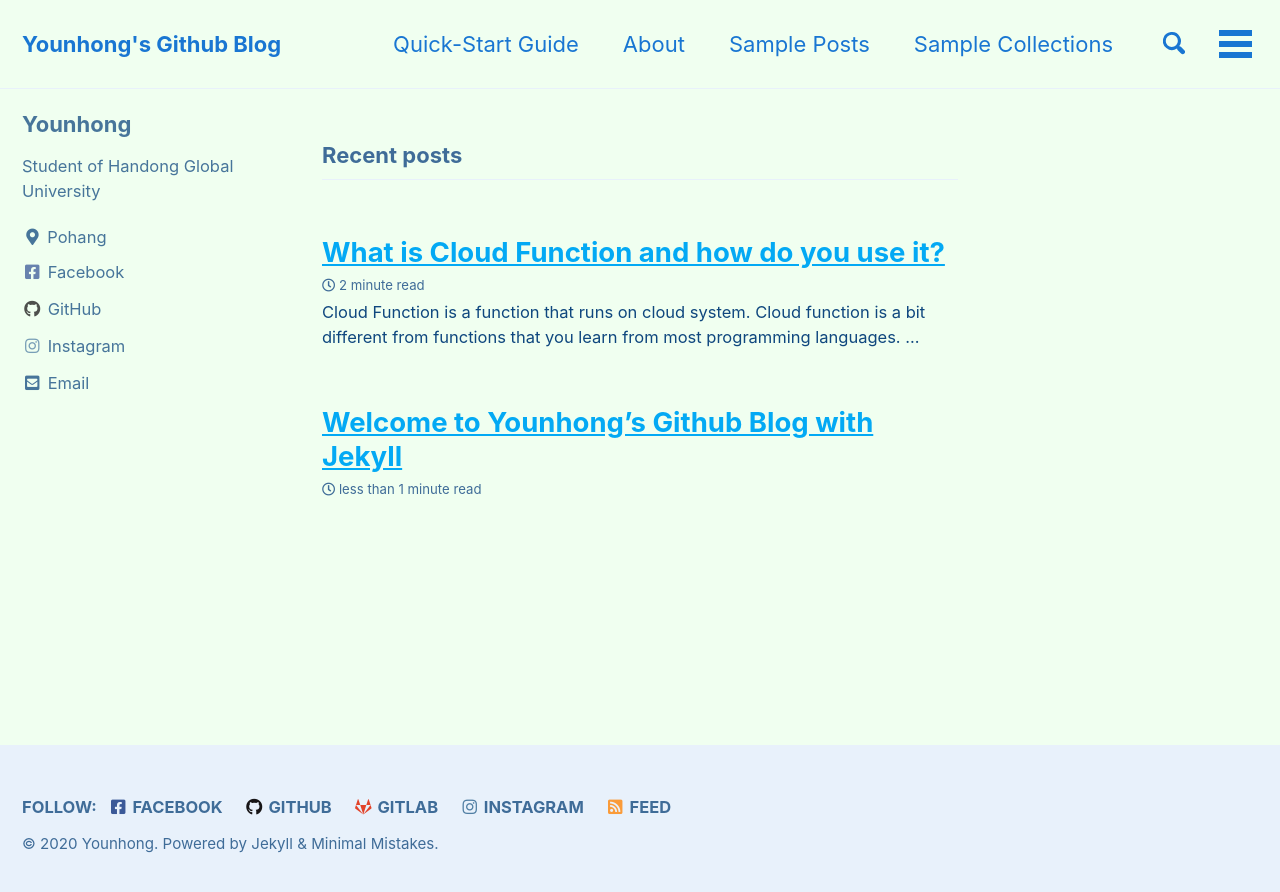
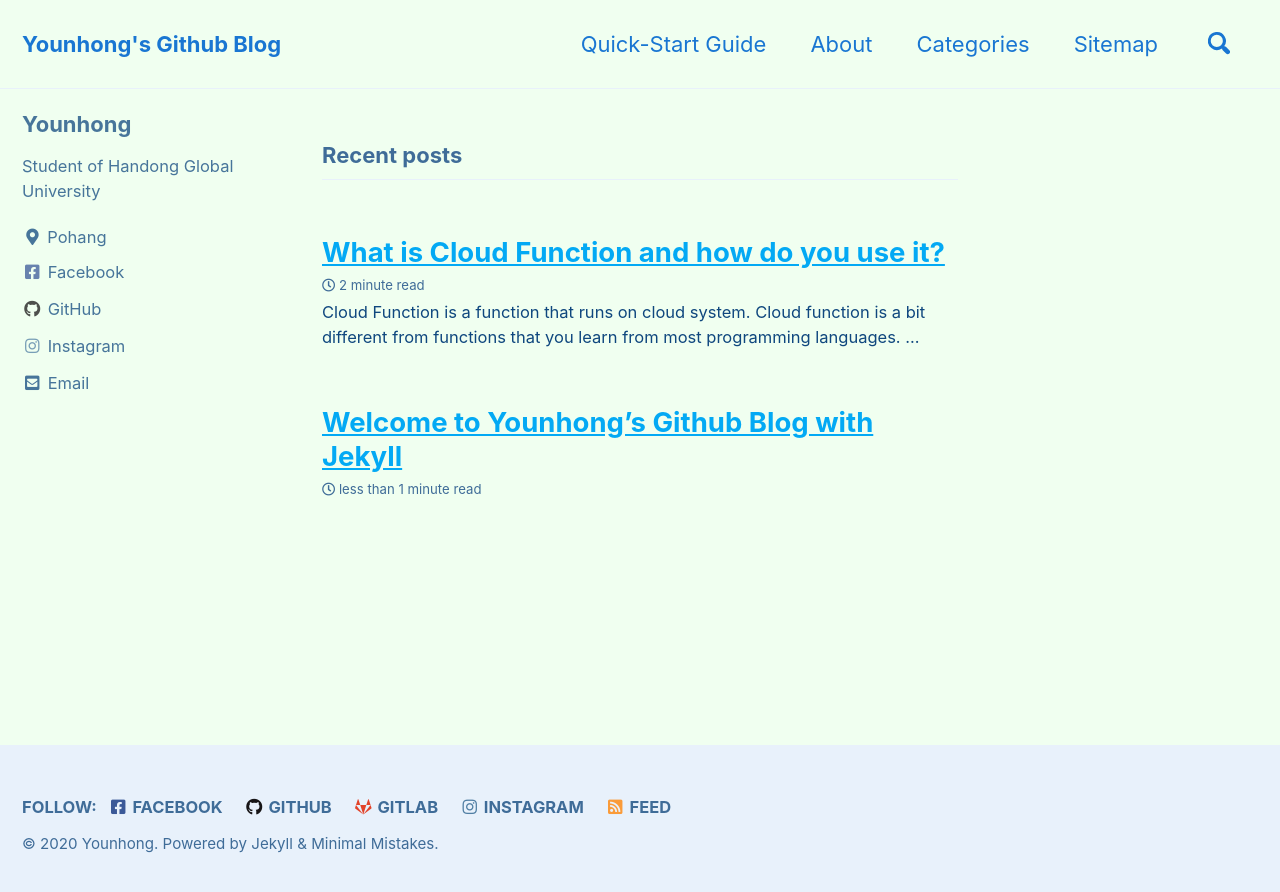
Before and after one commit to Younhong/younhong.github.io, a Jekyll site: the page built from index.html, in a window 1280 px wide. Shown: the top 892 px of the page. Built offline with Jekyll 4.4.1, drawn with Linux system fonts in a browser that asks for light colours; cached includes are drawn as plain includes; the list of posts is cut into pages by our own code; comment, search, counter and statistics services are not loaded.

Commit message:
Update navigation.yml

```diff
--- a/_data/navigation.yml
+++ b/_data/navigation.yml
@@ -4,9 +4,7 @@
     url: https://mmistakes.github.io/minimal-mistakes/docs/quick-start-guide/
   - title: "About"
     url: https://mmistakes.github.io/minimal-mistakes/about/
-  - title: "Sample Posts"
-    url: /year-archive/
-  - title: "Sample Collections"
-    url: /collection-archive/
+  - title: "Categories"
+    url: /categories/
   - title: "Sitemap"
     url: /sitemap/
```
